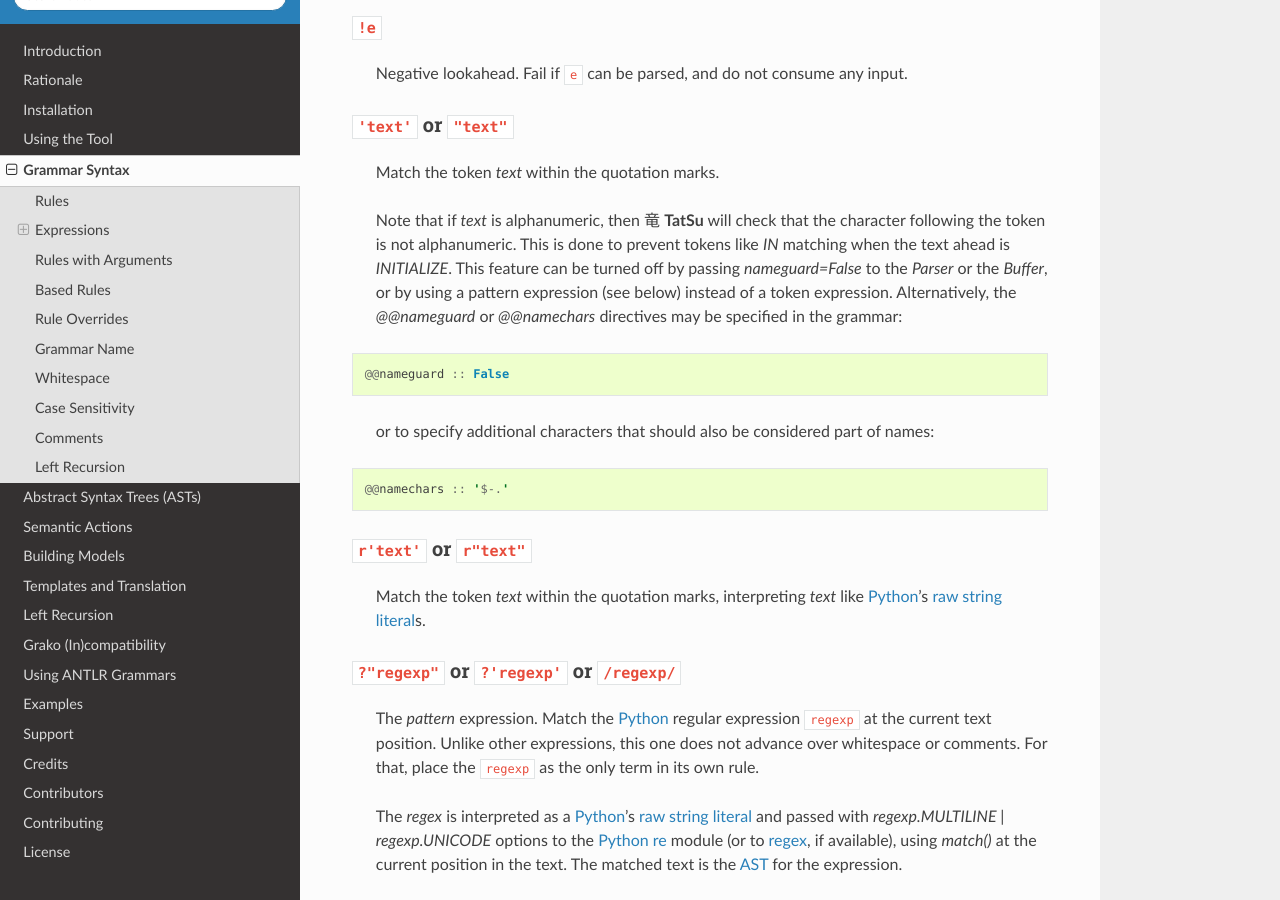
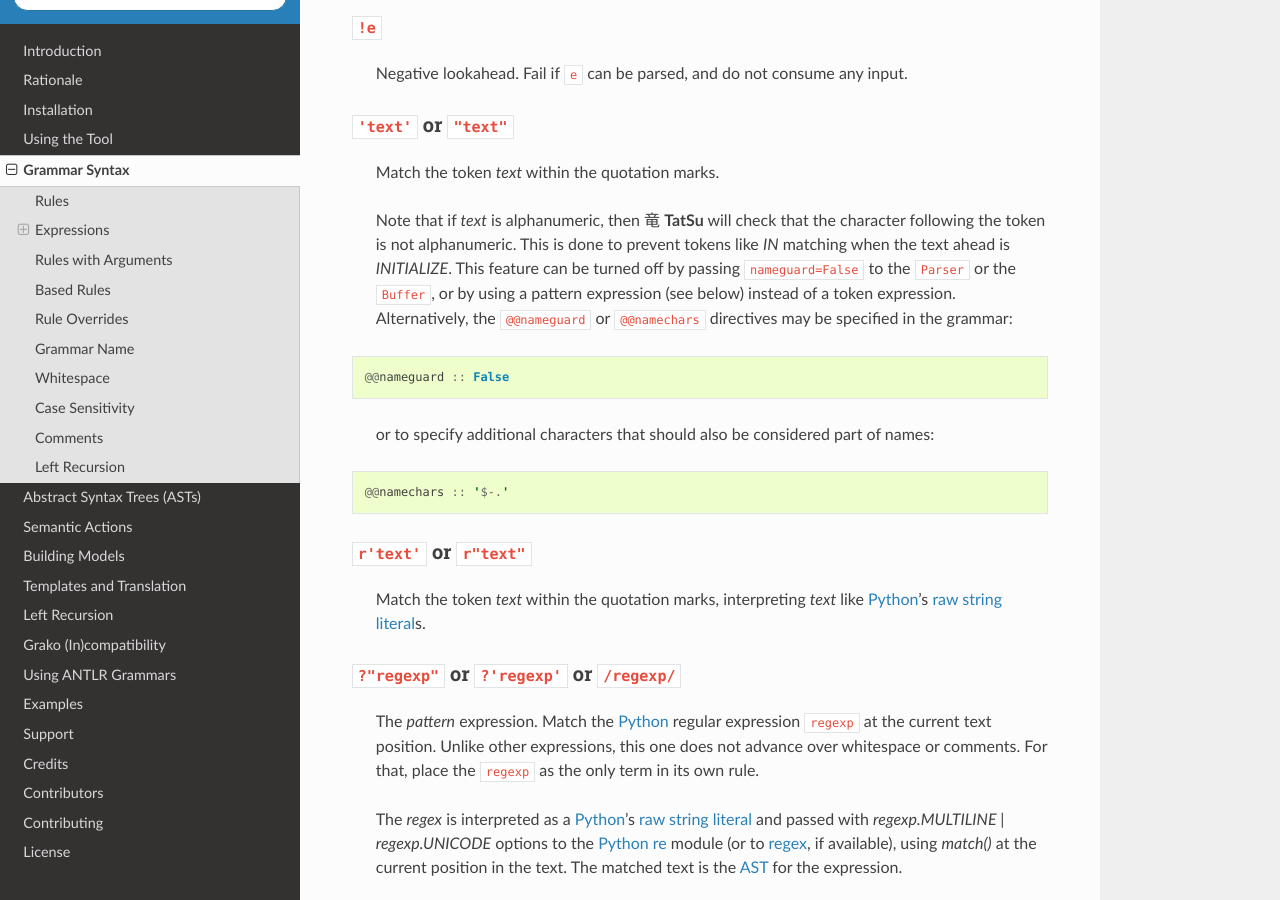
Before and after one commit to neogeny/TatSu, a Sphinx documentation site: the page built from docs/syntax.rst, in a window 1280 px wide and 900 px high, scrolled down 4566 px. Built offline with Sphinx 7.4.7 and the Read the Docs theme 2.0.0, drawn with Linux system fonts in a browser that asks for light colours; the version number could not be read and is left out.

Commit message:
Documentation: format of inline code

```diff
--- a/docs/grako.rst
+++ b/docs/grako.rst
@@ -5,9 +5,9 @@
 
 Grako_ grammars can be used with |TatSu|, with these caveats:
 
-*   The Python_ module name changed to `tatsu`.
+*   The Python_ module name changed to ``tatsu``.
 
-*   `ignorecase` no longer applies to regular expressions in grammars. Use `(?i)` in the pattern to enable `re.IGNORECASE`
+*   ``ignorecase`` no longer applies to regular expressions in grammars. Use ``(?i)`` in the pattern to enable ``re.IGNORECASE``
 
 *   Left recursion is enabled by default because it works and has zero impact on non-recursive grammars.
 
--- a/docs/left_recursion.rst
+++ b/docs/left_recursion.rst
@@ -10,7 +10,7 @@
 
 .. _paper: http://norswap.com/pubs/sle2016.pdf
 
-Left recursion support is enabled by default in |TatSu|. To disable it for a particular grammar, use the `@@left_recursion` directive:
+Left recursion support is enabled by default in |TatSu|. To disable it for a particular grammar, use the ``@@left_recursion`` directive:
 
 .. code:: ocaml
 
--- a/docs/syntax.rst
+++ b/docs/syntax.rst
@@ -255,9 +255,9 @@
     that the character following the token is not alphanumeric. This
     is done to prevent tokens like *IN* matching when the text ahead
     is *INITIALIZE*. This feature can be turned off by passing
-    `nameguard=False` to the `Parser` or the `Buffer`, or by using a
+    ``nameguard=False`` to the ``Parser`` or the ``Buffer``, or by using a
     pattern expression (see below) instead of a token expression.
-    Alternatively, the `@@nameguard` or `@@namechars` directives may
+    Alternatively, the ``@@nameguard`` or ``@@namechars`` directives may
     be specified in the grammar:
 
 .. code:: ocaml
@@ -362,7 +362,7 @@
         subexp = '(' @:expre ')' ;
 ..
 
-    The [AST][Abstract Syntax Tree] returned for the `subexp` rule
+    The [AST][Abstract Syntax Tree] returned for the ``subexp`` rule
     will be the [AST][Abstract Syntax Tree] recovered from invoking
     `expre`.
 
```
